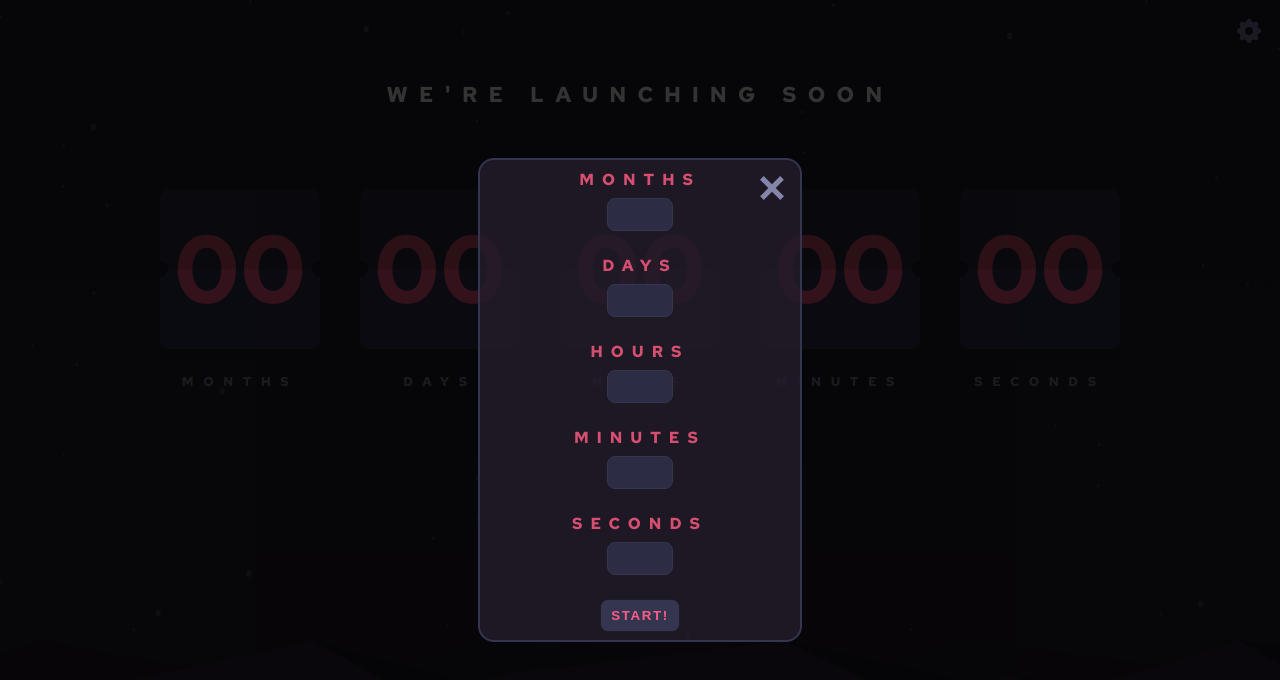
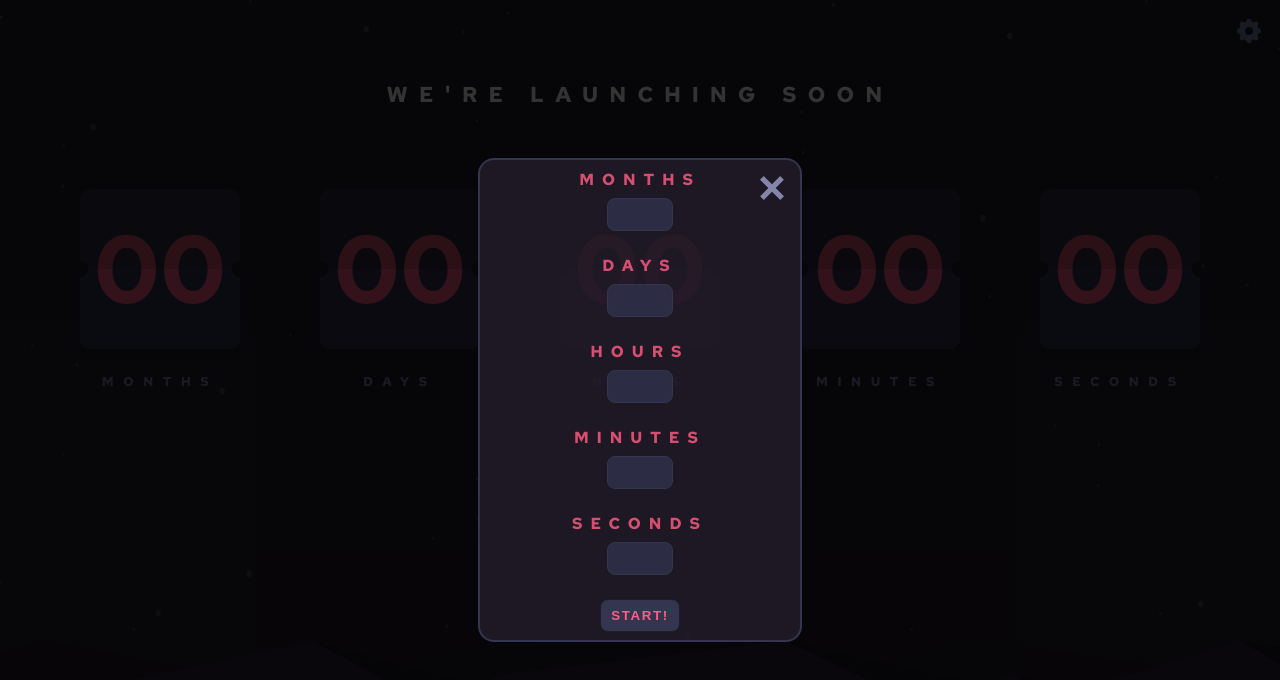
Before and after one commit to Abderrahmaneee/Launch-countdown-timer, a plain HTML site: page src/index.html in a window 1280 px wide. Drawn offline with Linux system fonts and the light colour scheme.

Commit message:
Update style.css

```diff
--- a/src/css/style.css
+++ b/src/css/style.css
@@ -961,6 +961,9 @@ body .container footer .attribution p a:hover {
     padding: 1rem;
   }
 }
+    body .container .countdown-clock {
+    width: 70rem !important;
+  }
 @media (min-width: 1025px) and (max-width: 1439px){
   body .container .countdown-clock {
     width: 60rem;
```
